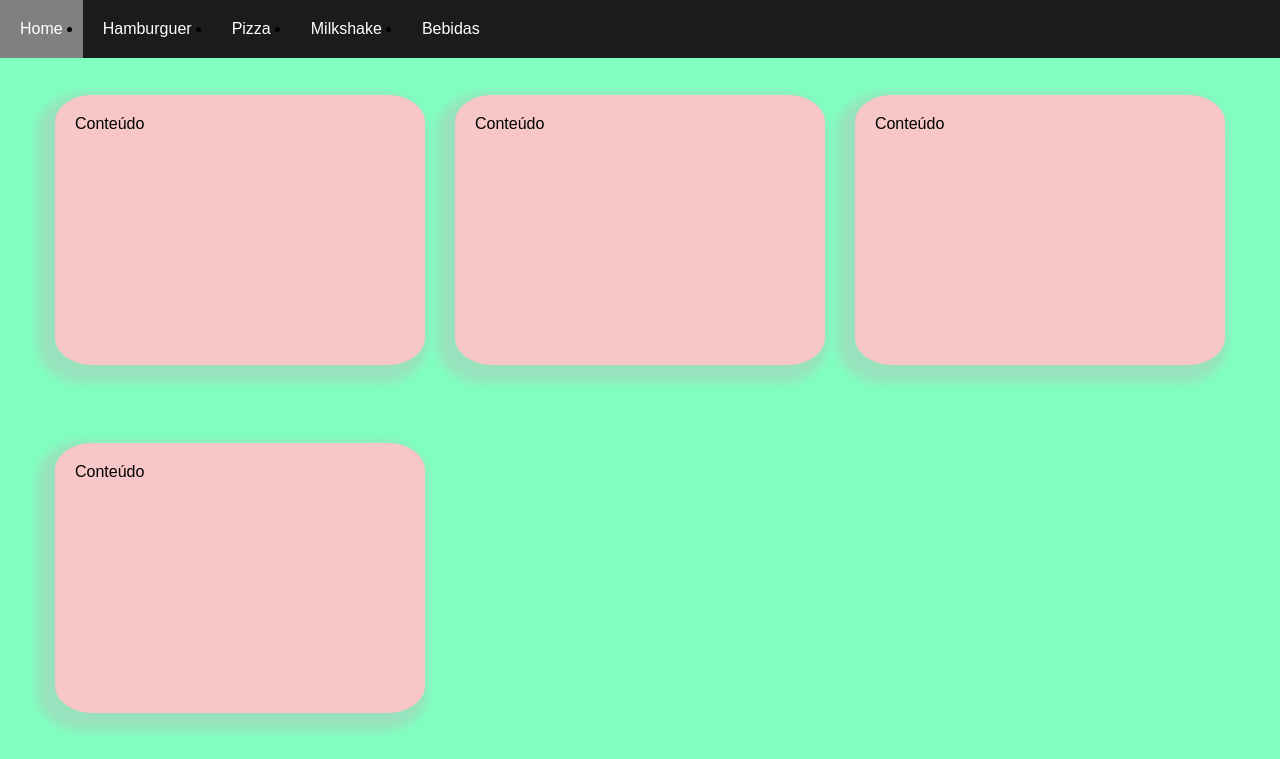
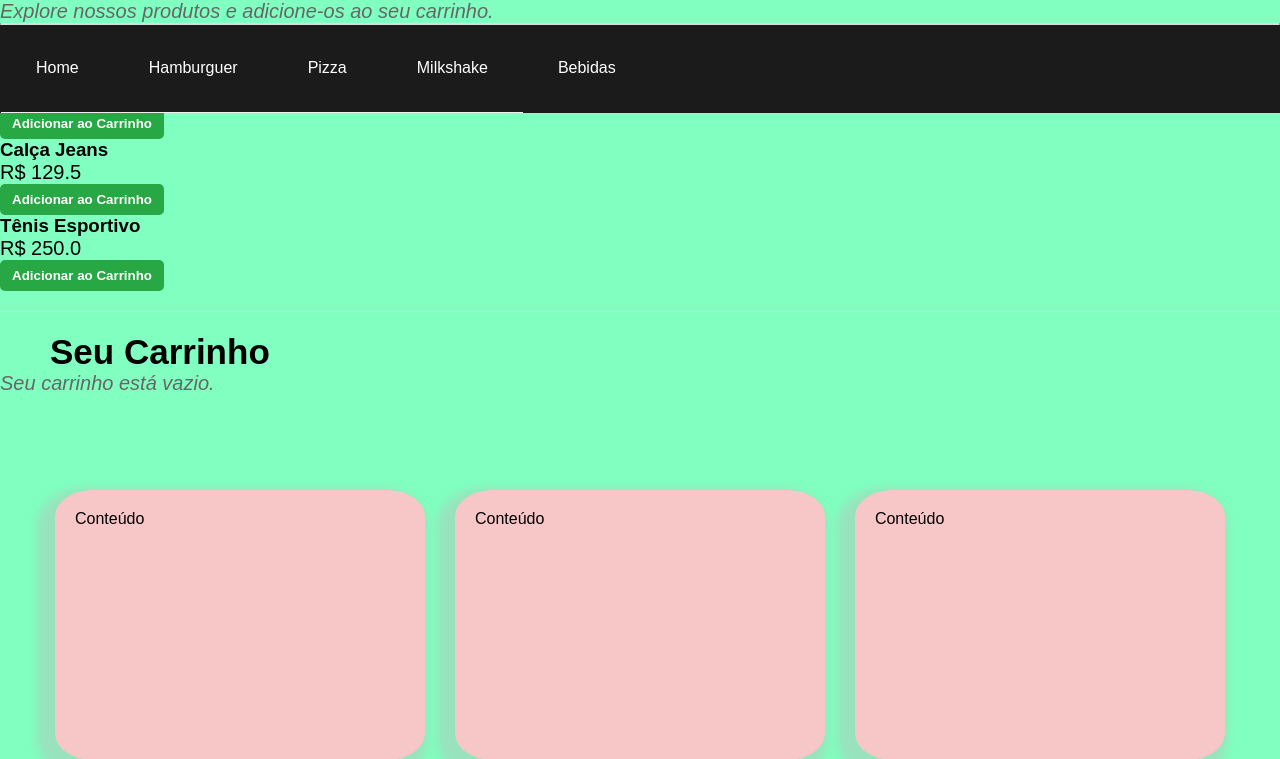
Before and after one commit to IsaBellaBortoleto/Trabalho_APS, a Django app: page / in a window 1280 px wide. Shown: the top 759 px of the page. Run offline with Django 5.2, Linux system fonts and the light colour scheme.

Commit message:
carrinho do gemini funcionou

```diff
--- a/CardapioDigital/urls.py
+++ b/CardapioDigital/urls.py
@@ -28,6 +28,18 @@ from pedidos import views as pedViews
 urlpatterns = [
     path('admin/', admin.site.urls),
     path('', homeViwes.home , name='home'), #não comça url com barra, se fora vazia não coloca barra
-    path('pedidos/', pedViews.pedidos, name='pedidos'),
 
 ]
+    #path('pedidos/', pedViews.pedidos, name='pedidos'),
+    # Mapeia a URL 'carrinho/' para a view listar_carrinho
+    #path('carrinho/', homeViwes.listar_carrinho, name='listar_carrinho'),
+
+    # Mapeia a URL para adicionar um item.
+    # A URL terá o formato: /carrinho/adicionar/nome_produto/
+    #path('carrinho/adicionar/<str:nome_produto>/', homeViwes. adicionar_item, name='adicionar_item'),
+
+    # Mapeia a URL para remover um item.
+    # A URL terá o formato: /carrinho/remover/posicao/
+    #path('carrinho/remover/<int:posicao>/', homeViwes.remover_item_por_posicao, name='remover_item_por_posicao'),
+
+    # URL para a página de produtos. Vamos criar uma view simples para isso.1# path('', views.listar_produtos, name='lista_produtos'),
--- /dev/null
+++ b/Trabalhando.txt
@@ -0,0 +1,3 @@
+<!--{% include 'carrinho_app/carrinho.html' %}-->
+
+sria usando para dividir o html
--- a/home/static/assets/css/style.css
+++ b/home/static/assets/css/style.css
@@ -172,3 +172,58 @@ p{
         width: 25%;
     }
 }
+/*27 de setembro de 2025*/
+hr {
+    border: 0;
+    height: 1px;
+    background-color: #ddd;
+    margin: 20px 0;
+}
+
+ul {
+    list-style-type: none;
+    padding: 0;
+    border: 1px solid #ddd;
+    border-radius: 5px;
+    background-color: #fff;
+}
+
+li {
+    padding: 15px;
+    border-bottom: 1px solid #eee;
+    display: flex;
+    justify-content: space-between;
+    align-items: center;
+}
+
+li:last-child {
+    border-bottom: none;
+}
+
+form {
+    display: inline;
+}
+
+button {
+    padding: 8px 12px;
+    border: none;
+    border-radius: 5px;
+    cursor: pointer;
+    font-weight: bold;
+}
+
+button[name="adicionar_item"] {
+    background-color: #28a745;
+    color: white;
+}
+
+button[name="remover_item_por_posicao"] {
+    background-color: #dc3545;
+    color: white;
+}
+
+/* Estilo para a mensagem de carrinho vazio */
+body > p {
+    color: #666;
+    font-style: italic;
+}
--- a/home/templates/Aula21.html
+++ b/home/templates/Aula21.html
@@ -22,6 +22,8 @@
 
     <h1>{% block texto  %}  {% endblock texto %}</h1>
     <!--  Essa linha de cima funcionou-->
+    <p>Explore nossos produtos e adicione-os ao seu carrinho.</p>
+
 
     <nav class="menu">
         <ul>
@@ -33,6 +35,46 @@
         </ul>
 
     </nav>
+
+    <h1>Produtos</h1>
+
+    <div class="produtos-grid">
+        {% for nome, detalhes in produtos %}
+        <div class="produto-card">
+            <h3>{{ detalhes.nome }}</h3>
+            <p>R$ {{ detalhes.preco }}</p>
+            <form method="post">
+                {% csrf_token %}
+                <button type="submit" name="adicionar_item" value="{{ nome }}">
+                    Adicionar ao Carrinho
+                </button>
+            </form>
+        </div>
+        {% endfor %}
+    </div>
+
+    <hr>
+
+    <h1>Seu Carrinho</h1>
+    {% if itens_carrinho %}
+        <ul>
+        {% for item in itens_carrinho %}
+            <li>
+                {{ item.nome }} - R$ {{ item.preco }}
+                <form method="post" style="display: inline;">
+                    {% csrf_token %}
+                    <button type="submit" name="remover_item_por_posicao" value="{{ item.posicao }}">
+                        Remover
+                    </button>
+                </form>
+            </li>
+        {% endfor %}
+        </ul>
+        <p>Total: R$ {{ total }}</p>
+    {% else %}
+        <p>Seu carrinho está vazio.</p>
+    {% endif %}
+
     <div id="home" class="grid full-page-content full-page">
         <div class="col">
             <div class="col-content">
--- a/home/views.py
+++ b/home/views.py
@@ -1,14 +1,16 @@
 from django.shortcuts import render
 #from django.http import HttpResponse
 # Create your views here.
-def home(request):
-    print('home')
+
+#mudança dia 27/09/2025 - setembro
+#def home(request):
+   # print('home')
     #return HttpResponse('home1')
-    return render(
-            request,
-            'Aula21.html' # o endereço é buscado automaticamente dentro de templates
+    #return render(
+     #       request,
+      #      'Aula21.html' # o endereço é buscado automaticamente dentro de templates
             #então apenas o caminho relativo à templates é necessário
-    )
+    #)
 
 """ from django.http import HttpResponse
 from django.views.decorators.csrf import csrf_exempt
@@ -19,3 +21,76 @@ def processar_pedido(request):
         # aqui você faz o que quiser com a variável em Python
         return HttpResponse(f"Pedido recebido: {pedido}")
     return HttpResponse("Método inválido") """
+# carrinho_app/views.py
+from django.shortcuts import render, redirect
+
+# --- Simulação de produtos ---
+# Isso é um dicionário que simula a sua base de dados de produtos.
+# Em um projeto real, você buscaria esses dados de um banco de dados
+# usando os modelos do Django.
+PRODUTOS_DISPONIVEIS = {
+    "camiseta": {"nome": "Camiseta Básica", "preco": 49.90},
+    "calca": {"nome": "Calça Jeans", "preco": 129.50},
+    "tenis": {"nome": "Tênis Esportivo", "preco": 250.00}
+}
+
+def home(request):
+    """
+    Esta única view lida com a exibição da página e com todas as
+    ações de adicionar e remover itens do carrinho.
+    """
+    # Lógica para processar requisições POST (adicionar/remover)
+    if request.method == 'POST':
+        carrinho = request.session.get('carrinho', [])
+
+        # Ação de adicionar item: verificamos se o nome do botão 'adicionar_item' foi enviado.
+        if 'adicionar_item' in request.POST:
+            nome_produto = request.POST.get('adicionar_item')
+            if nome_produto in PRODUTOS_DISPONIVEIS:
+                carrinho.append(nome_produto)
+                # Salva o carrinho na sessão
+                request.session['carrinho'] = carrinho
+
+        # Ação de remover item: verificamos se o nome do botão 'remover_item_por_posicao' foi enviado.
+        elif 'remover_item_por_posicao' in request.POST:
+            posicao = request.POST.get('remover_item_por_posicao')
+            try:
+                posicao = int(posicao)
+                if 0 <= posicao < len(carrinho):
+                    carrinho.pop(posicao)
+                    # Salva o carrinho na sessão
+                    request.session['carrinho'] = carrinho
+            except (ValueError, IndexError):
+                pass
+
+        # Redireciona para o mesmo URL após a ação POST para evitar reenvio de formulário.
+        return redirect('home')
+
+    # Lógica para processar requisições GET (exibir a página)
+    carrinho_atual = request.session.get('carrinho', [])
+
+    # Prepara os dados para o template
+    itens_com_detalhes = []
+    total = 0
+
+    for i, item_nome in enumerate(carrinho_atual):
+        if item_nome in PRODUTOS_DISPONIVEIS:
+            detalhes = PRODUTOS_DISPONIVEIS[item_nome]
+            total += detalhes['preco']
+            # Incluímos a posição do item para que o botão de remover funcione
+            itens_com_detalhes.append({
+                'nome': detalhes['nome'],
+                'preco': detalhes['preco'],
+                'posicao': i
+            })
+
+    context = {
+        'produtos': PRODUTOS_DISPONIVEIS.items(),
+        'itens_carrinho': itens_com_detalhes,
+        'total': total
+    }
+
+    return render(request, 'Aula21.html', context)
+
+#request,'Aula21.html' # o endereço é buscado automaticamente dentro de templates
+            #então apenas o caminho relativo à templates é necessário
```
Also changed, not shown: home/templates/carrinho.html (added, +50 -0 lines), db.sqlite3, home/models.py (line endings or trailing spaces).
